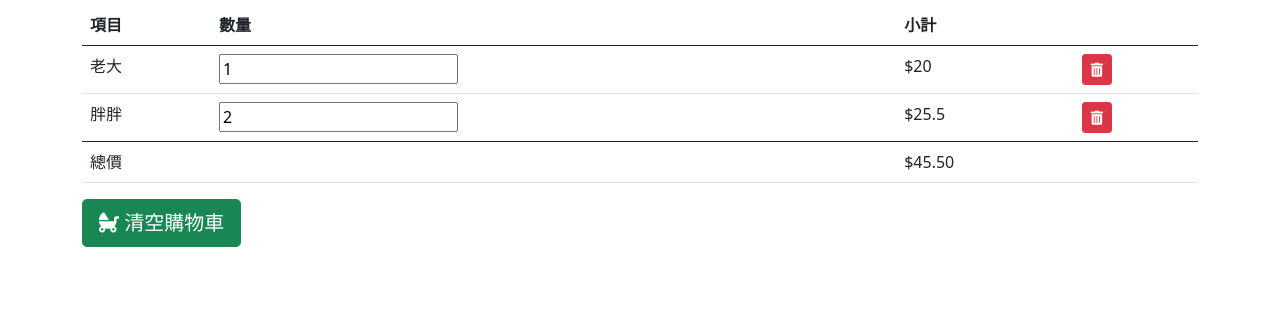
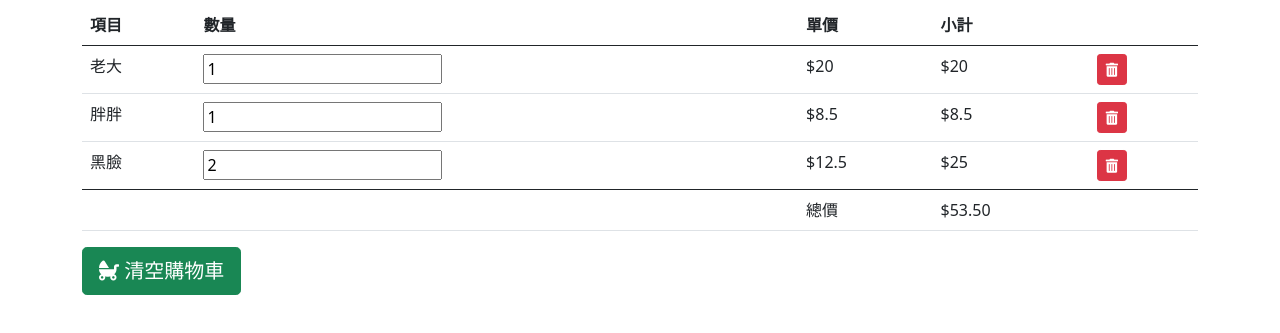
Before and after one commit to zzr1226sdo/CatShoppingCart, a plain HTML site: page index.html in a window 1280 px wide. Shown: the part 451-784 px from the top of the page. Drawn offline with Linux system fonts and the light colour scheme.

Commit message:
update price

```diff
--- a/index.html
+++ b/index.html
@@ -100,6 +100,7 @@
             <tr>
               <th scope="col">項目</th>
               <th scope="col">數量</th>
+              <th scope="col">單價</th>
               <th scope="col">小計</th>
               <th scope="col"></th>
             </tr>
@@ -109,19 +110,29 @@
               <td>老大</td>
               <td><input type="number" value="1"></td>
               <td>$20</td>
+              <td>$20</td>
               <td><button class="btn btn-danger btn-sm"><i class="fas fa-trash-alt"></i></button></td>
             </tr>
             <tr>
               <td>胖胖</td>
+              <td><input type="number" value="1"></td>
+              <td>$8.5</td>
+              <td>$8.5</td>
+              <td><button class="btn btn-danger btn-sm"><i class="fas fa-trash-alt"></i></button></td>
+            </tr>
+            <tr>
+              <td>黑臉</td>
               <td><input type="number" value="2"></td>
-              <td>$25.5</td>
+              <td>$12.5</td>
+              <td>$25</td>
               <td><button class="btn btn-danger btn-sm"><i class="fas fa-trash-alt"></i></button></td>
             </tr>
           </tbody>
           <tfoot>
             <tr>
-              <td colspan="2">總價</td>
-              <td>$45.50</td>
+              <td colspan="2"></td>
+              <td>總價</td>
+              <td>$53.50</td>
               <td></td>
             </tr>
           </tfoot>
```
